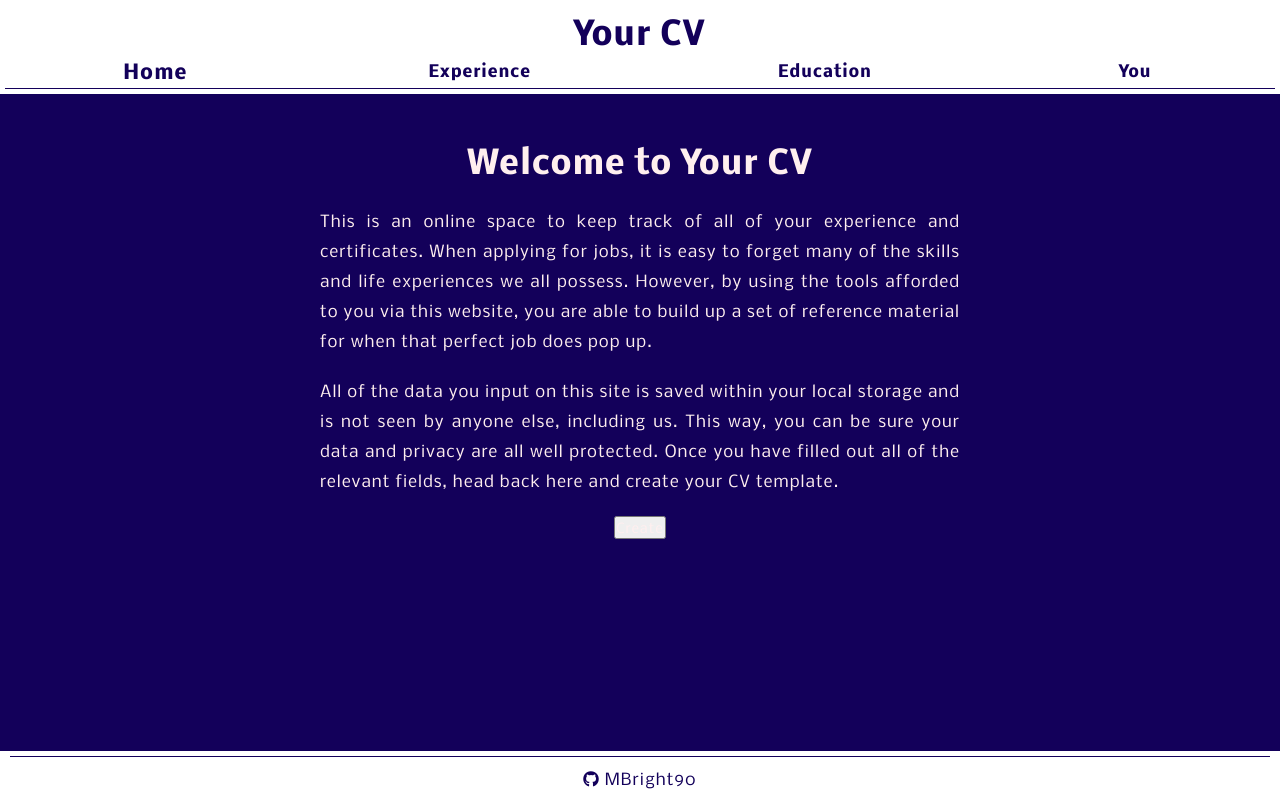
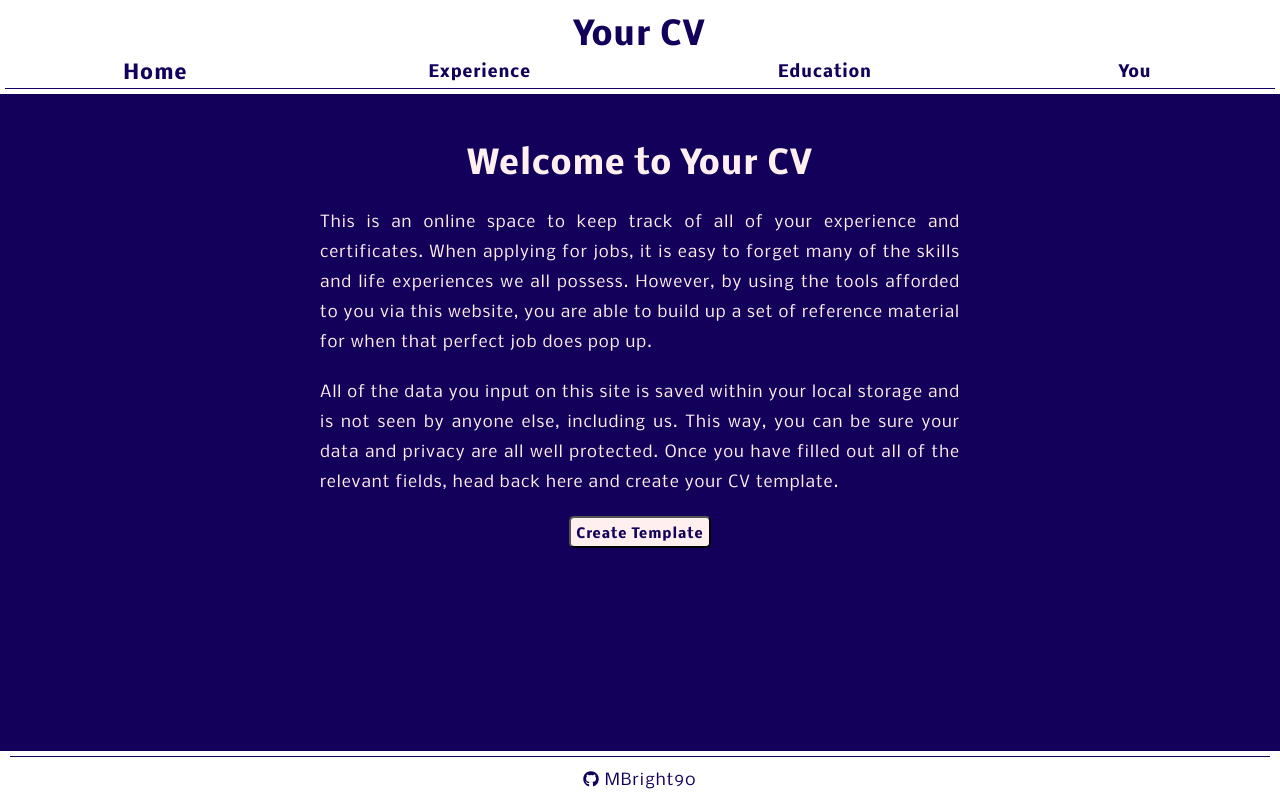
Before and after one commit to MBright90/cv-application, a React app: page / in a window 1280 px wide. Built offline with nearby package versions, Linux system fonts and the light colour scheme.

Commit message:
Add interactivity and user feedback to buttons

```diff
--- a/src/components/Home.js
+++ b/src/components/Home.js
@@ -7,8 +7,9 @@ const TemplateSection = () => {
   return (
     <div className="template-container">
       <button
+        className="create-template-btn"
         onClick={() => console.log('clicked bitch')}
-      >Create</button>
+      >Create Template</button>
     </div>
   )
 }
--- a/src/style/style.css
+++ b/src/style/style.css
@@ -109,7 +109,8 @@ footer i {
     flex-direction: column;
 }
 
-.save-button-container .save-button {
+.save-button-container .save-button,
+.template-container .create-template-btn {
     background-color: #ffefef;
     border-radius: 5px;
     color: #13005A;
@@ -154,6 +155,10 @@ textarea {
 
 .edit-button {
     top: 5px;
+}
+
+button:hover {
+    background-color: #a8a0a0 !important;
 }
 
 /**************************/
@@ -300,6 +305,10 @@ textarea {
     padding: 5px 10px;
 }
 
+.avatar-edit-overview label:hover {
+    background-color: #a8a0a0 !important;
+}
+
 .avatar-edit-overview input[type=file] {
     display: none;
 }
@@ -342,6 +351,10 @@ textarea {
     src: url('https://www.cvtemplate.co.uk/images/thumbnails/212121/cv-template-compact.png')
 }
 
+.template-container .create-template-btn {
+    width: auto;
+}
+
 /* animations */
 
 @keyframes nav-pulse {
```
